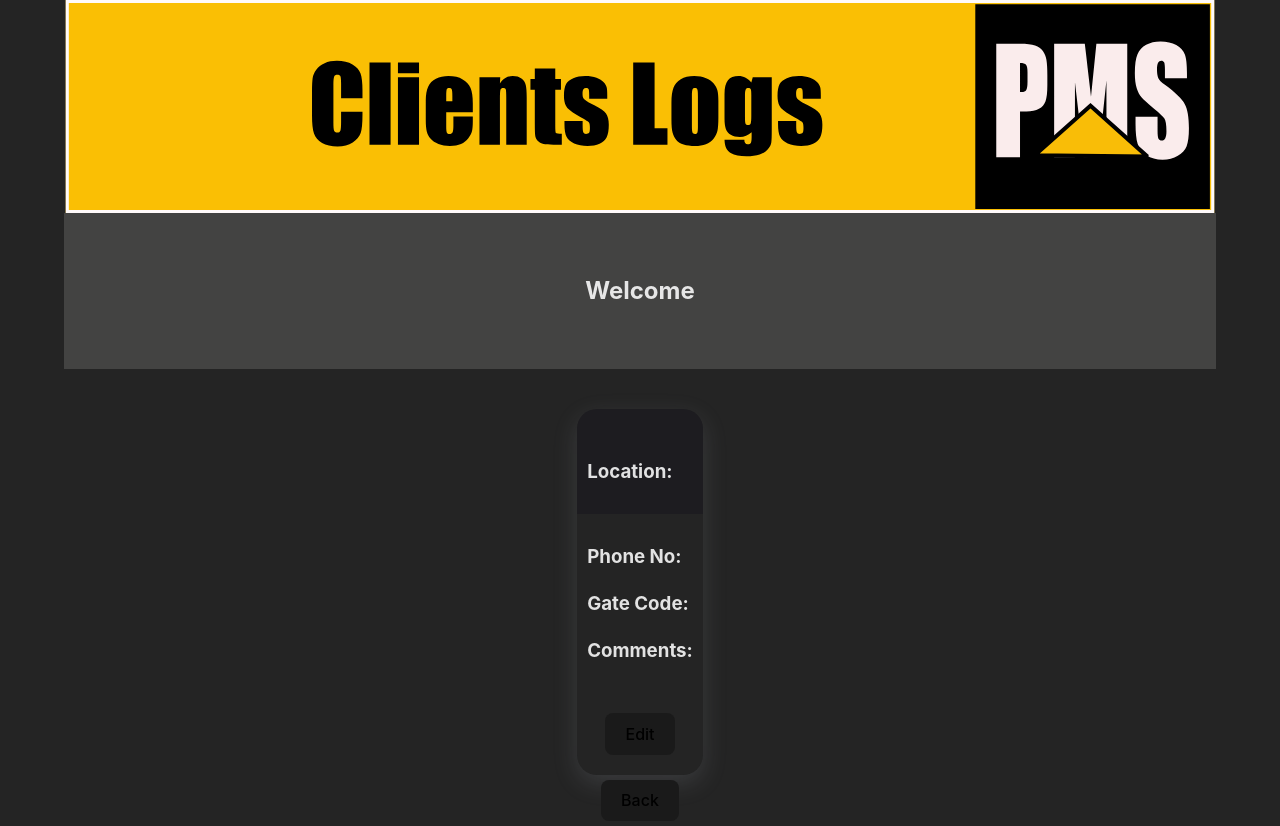
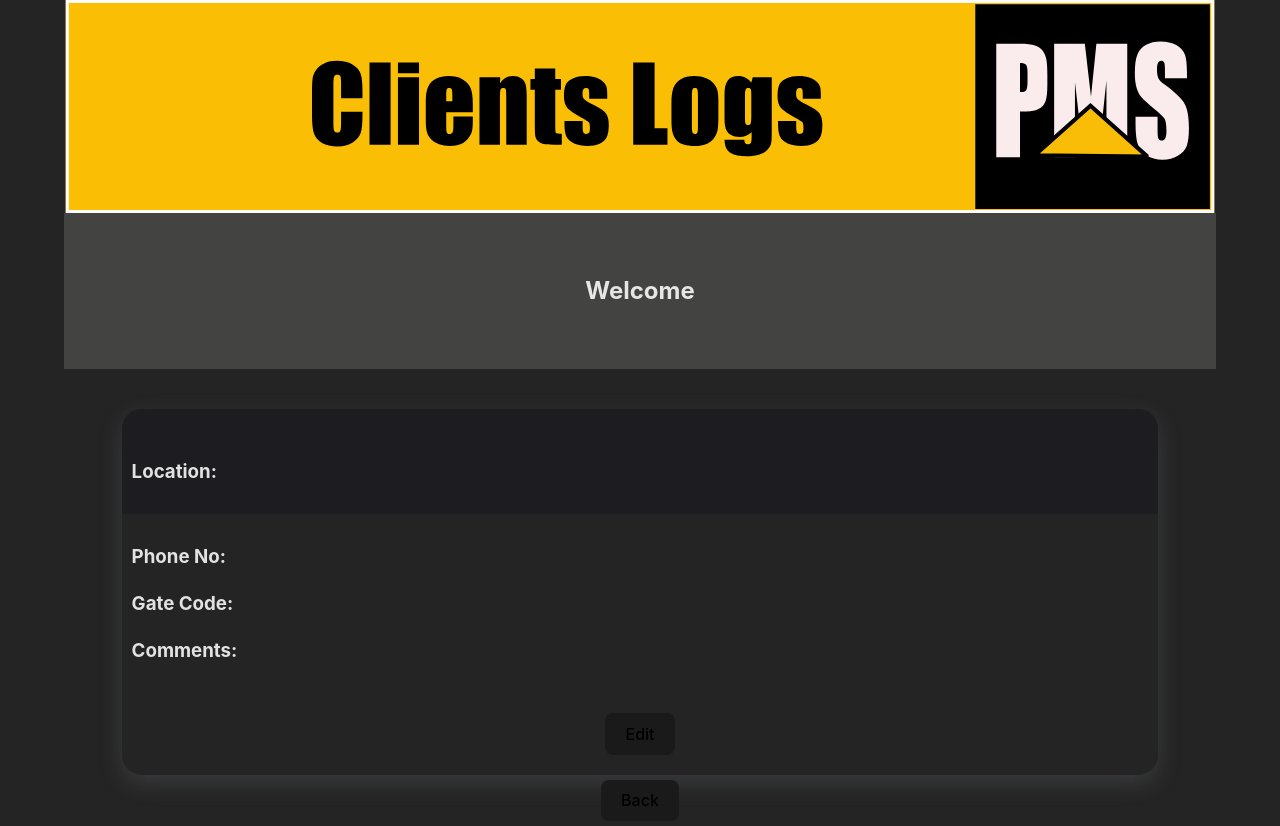
Before and after one commit to babujal/client-logs-frontend-react, a React (Vite) app: page /show in a window 1280 px wide. Built offline with nearby package versions, Linux system fonts and the light colour scheme; no server answers.

Commit message:
Added readme file, added min-with to the card

```diff
--- a/src/pages/ShowClient.css
+++ b/src/pages/ShowClient.css
@@ -1,6 +1,7 @@
 .card {
     /* border: rgb(49, 47, 47)  solid; */
     /* padding: 20px; */
+    min-width: 90%;
     border-radius: 20px;
     box-shadow: rgba(149, 157, 165, 0.2) 0px 8px 24px;
 }
```
Also changed, not shown: public/clientsLogs.png (added), 1 other file (tests, documents, lock files or other folders).
